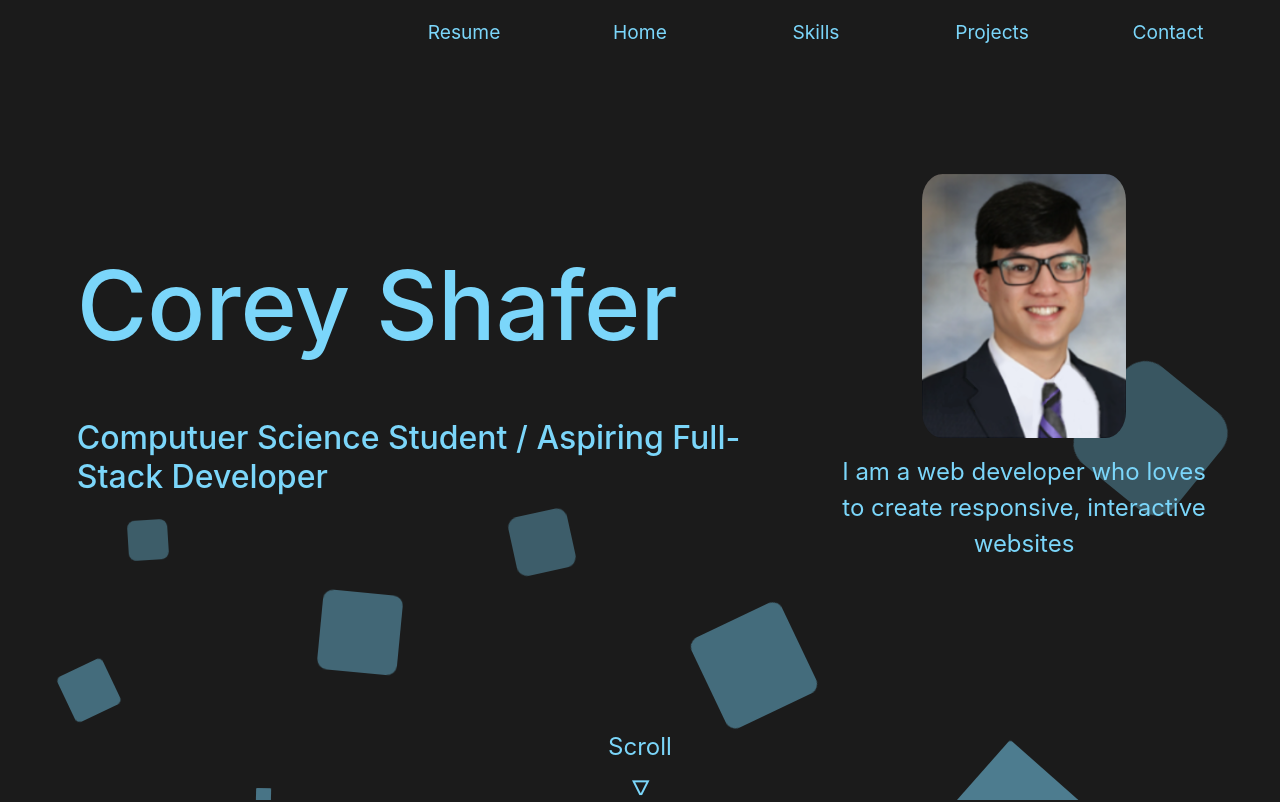
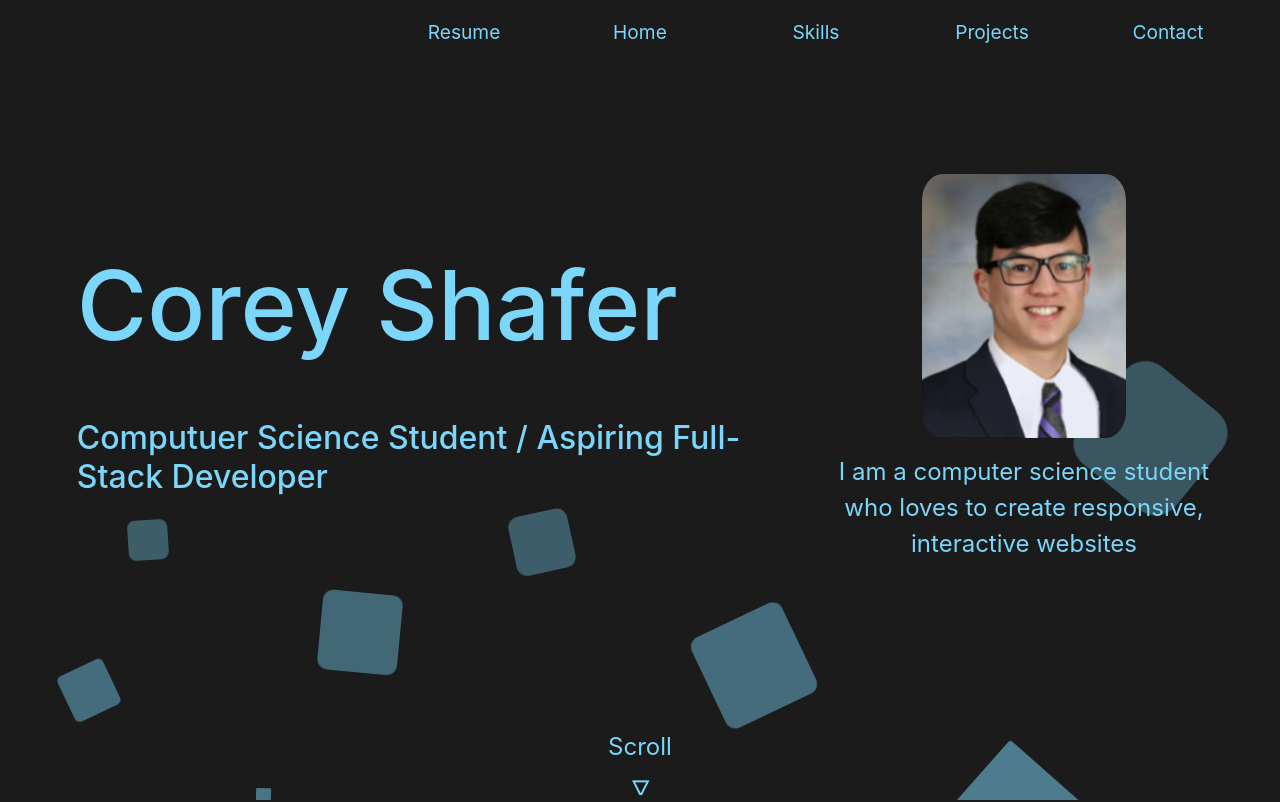
Before and after one commit to Crshafer12/portfolio, a React (Create React App) app: page / in a window 1280 px wide. Shown: the top 802 px of the page. Built offline with nearby package versions, Linux system fonts and the light colour scheme.

Commit message:
change terms

```diff
--- a/src/components/Main/main.js
+++ b/src/components/Main/main.js
@@ -15,7 +15,7 @@ function Main({ refProp }) {
 					</div>
 					<div className="pictureAndDescription">
 						<img src={selfie} alt="selfie"></img>
-						<p className="description">I am a web developer who loves to create responsive, interactive websites</p>
+						<p className="description">I am a computer science student who loves to create responsive, interactive websites</p>
 					</div>
 				</div>
 				<div className="scrollDivContainer">
```
